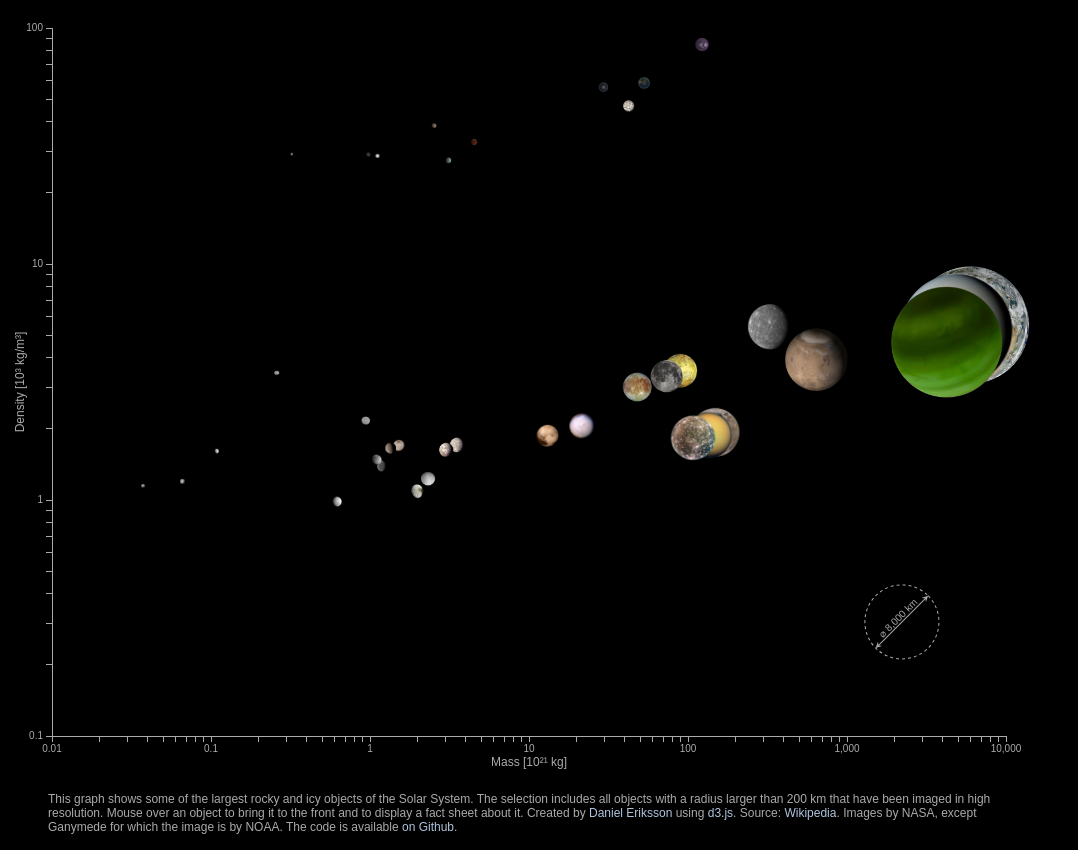
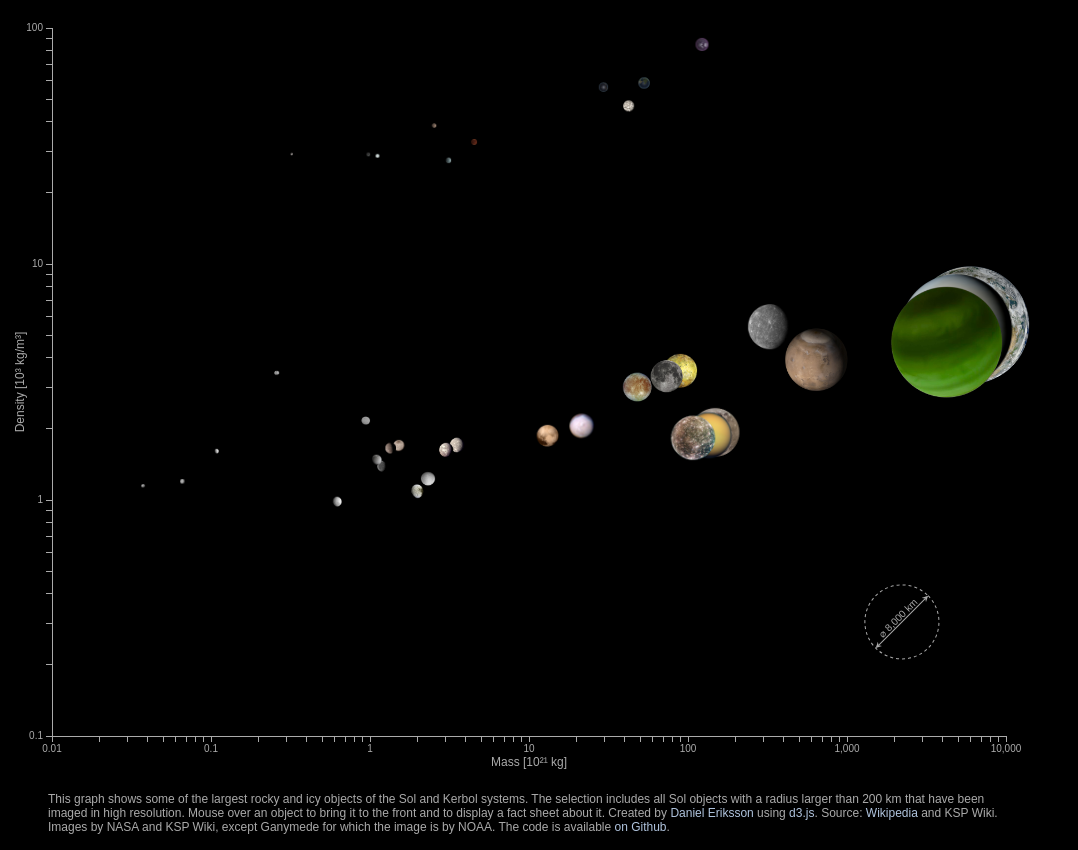
Before and after one commit to belteshassar/kerbal-chart, a plain HTML site: page index.html in a window 1280 px wide. Shown: the whole page, without its empty margins (0-1078 px from the left). Drawn offline with nearby package versions, Linux system fonts and the light colour scheme.

Commit message:
Update colophon.

```diff
--- a/index.html
+++ b/index.html
@@ -4,7 +4,7 @@
 -->
 <meta charset="utf-8">
 <img src="thumb.png" width="0", height="0"></img>
-<title>Rocky and Icy Objects of the Solar System</title>
+<title>Rocky and Icy Objects of the Sol and Kerbol systems</title>
 <style>
 
 body {
@@ -103,15 +103,15 @@ div.tooltip {
 
 <div id="colophon">
   <p>
-    This graph shows some of the largest rocky and icy objects of the Solar System.
-    The selection includes all objects with a radius larger than 200&nbsp;km that have
+    This graph shows some of the largest rocky and icy objects of the Sol and Kerbol systems.
+    The selection includes all Sol objects with a radius larger than 200&nbsp;km that have
     been imaged in high resolution.
     Mouse over an object to bring it to the front and to display a fact sheet about it.
     Created by <a href="http://deriksson.se">Daniel Eriksson</a>
     using <a href="https://d3js.org/">d3.js</a>.
-    Source: <a href="https://en.wikipedia.org/wiki/List_of_Solar_System_objects_by_size">Wikipedia</a>.
-    Images by NASA, except Ganymede for which the image is by NOAA.
-    The code is available <a href="https://github.com/belteshassar/solar-system-chart">on Github</a>.
+    Source: <a href="https://en.wikipedia.org/wiki/List_of_Solar_System_objects_by_size">Wikipedia</a> and KSP Wiki.
+    Images by NASA and KSP Wiki, except Ganymede for which the image is by NOAA.
+    The code is available <a href="https://github.com/belteshassar/kerbal-chart">on Github</a>.
   </p>
 </div>
 
```
